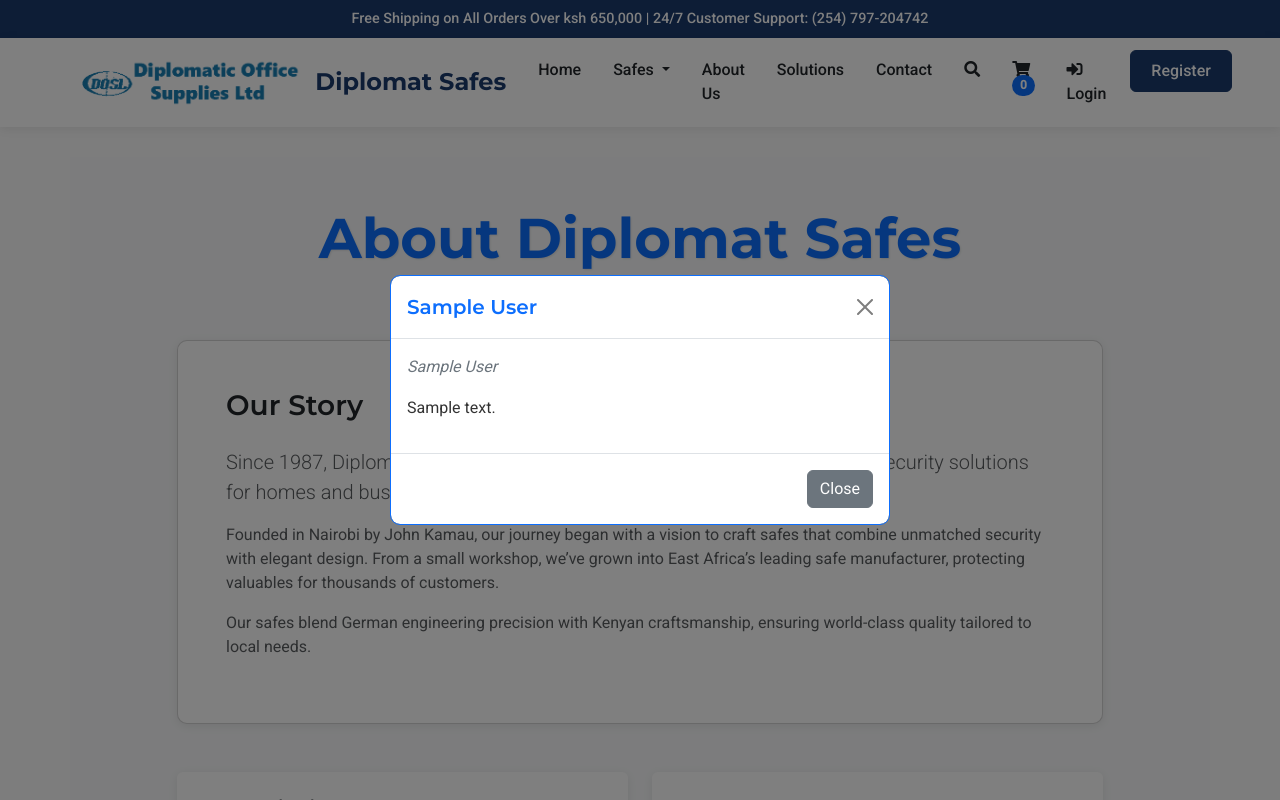
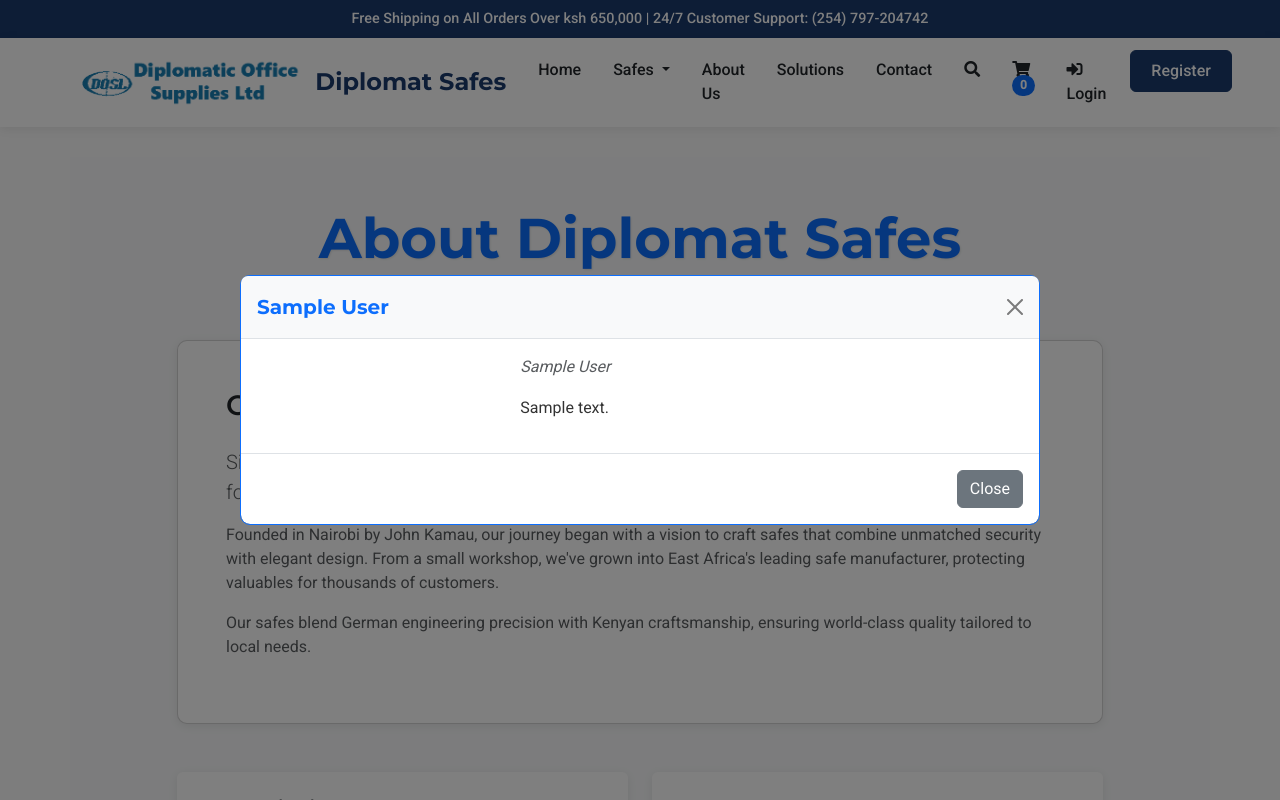
Before and after one commit to MachariaP/safes-shop, a Django app: page /about-us/ in a window 1280 px wide, after a click that opens the changed part. Run offline with Django 5.2, Linux system fonts and the light colour scheme; tables that the repository leaves empty hold one stand-in row (values such as "Sample post"); grey boxes marked "Sample" are stand-in pictures; parts of the project's set-up code (start-up, migrations or seed data) failed here and were passed over; some libraries are stand-ins or nearby versions.

Commit message:
Fixed and enhanced Our Team section with modal data fallback and structure

```diff
--- a/templates/core/about_us.html
+++ b/templates/core/about_us.html
@@ -21,8 +21,8 @@
             <section class="card shadow-sm mb-5 story-section">
                 <div class="card-body p-4 p-lg-5">
                     <h2 class="h3 mb-4 fw-semibold">Our Story</h2>
-                    <p class="lead text-muted">Since 1987, Diplomat Safes has been Kenya’s trusted provider of premium security solutions for homes and businesses.</p>
-                    <p class="text-muted">Founded in Nairobi by John Kamau, our journey began with a vision to craft safes that combine unmatched security with elegant design. From a small workshop, we’ve grown into East Africa’s leading safe manufacturer, protecting valuables for thousands of customers.</p>
+                    <p class="lead text-muted">Since 1987, Diplomat Safes has been Kenya's trusted provider of premium security solutions for homes and businesses.</p>
+                    <p class="text-muted">Founded in Nairobi by John Kamau, our journey began with a vision to craft safes that combine unmatched security with elegant design. From a small workshop, we've grown into East Africa's leading safe manufacturer, protecting valuables for thousands of customers.</p>
                     <p class="text-muted">Our safes blend German engineering precision with Kenyan craftsmanship, ensuring world-class quality tailored to local needs.</p>
                 </div>
             </section>
@@ -66,11 +66,26 @@
                         {% for member in team_members %}
                         <div class="col-12 col-sm-6 col-md-4 mb-4">
                             <div class="team-member position-relative">
-                                <img src="{{ member.image.url }}" alt="{{ member.name }}" class="rounded-circle mb-3 team-img" data-bs-toggle="modal" data-bs-target="#teamModal" data-name="{{ member.name }}" data-title="{{ member.title }}" data-bio="{{ member.bio }}">
+                                <img src="{{ member.image.url }}" alt="{{ member.name }}" class="rounded-circle mb-3 team-img"
+                                     data-bs-toggle="modal" data-bs-target="#teamModal"
+                                     data-name="{{ member.name }}"
+                                     data-title="{{ member.title }}"
+                                     data-bio="{{ member.bio|default:'No bio available.' }}"
+                                     data-image="{{ member.image.url }}">
                                 <h5 class="fw-bold">{{ member.name }}</h5>
                                 <p class="text-muted">{{ member.title }}</p>
                                 {% if member.bio %}
-                                <p class="small text-muted bio-preview">{{ member.bio|truncatewords:10 }} <a href="#" class="read-more" data-bs-toggle="modal" data-bs-target="#teamModal" data-name="{{ member.name }}" data-title="{{ member.title }}" data-bio="{{ member.bio }}">Read more</a></p>
+                                <p class="small text-muted bio-preview">{{ member.bio|truncatewords:10 }}
+                                    <a href="#" class="read-more"
+                                       data-bs-toggle="modal"
+                                       data-bs-target="#teamModal"
+                                       data-name="{{ member.name }}"
+                                       data-title="{{ member.title }}"
+                                       data-bio="{{ member.bio }}"
+                                       data-image="{{ member.image.url }}">Read more</a>
+                                </p>
+                                {% else %}
+                                <p class="small text-muted">No bio available.</p>
                                 {% endif %}
                             </div>
                         </div>
@@ -93,15 +108,22 @@
 
 <!-- Team Member Modal -->
 <div class="modal fade" id="teamModal" tabindex="-1" aria-labelledby="teamModalLabel" aria-hidden="true">
-    <div class="modal-dialog modal-dialog-centered">
+    <div class="modal-dialog modal-dialog-centered modal-lg">
         <div class="modal-content">
-            <div class="modal-header">
-                <h5 class="modal-title" id="teamModalLabel"></h5>
+            <div class="modal-header bg-light">
+                <h5 class="modal-title fw-bold" id="teamModalLabel"></h5>
                 <button type="button" class="btn-close" data-bs-dismiss="modal" aria-label="Close"></button>
             </div>
             <div class="modal-body">
-                <p class="modal-title-subtitle"></p>
-                <p class="modal-bio"></p>
+                <div class="row">
+                    <div class="col-md-4 text-center mb-3 mb-md-0">
+                        <img src="" alt="" class="img-fluid rounded-circle modal-member-img">
+                    </div>
+                    <div class="col-md-8">
+                        <p class="modal-title-subtitle text-muted mb-3"></p>
+                        <p class="modal-bio"></p>
+                    </div>
+                </div>
             </div>
             <div class="modal-footer">
                 <button type="button" class="btn btn-secondary" data-bs-dismiss="modal">Close</button>
```
